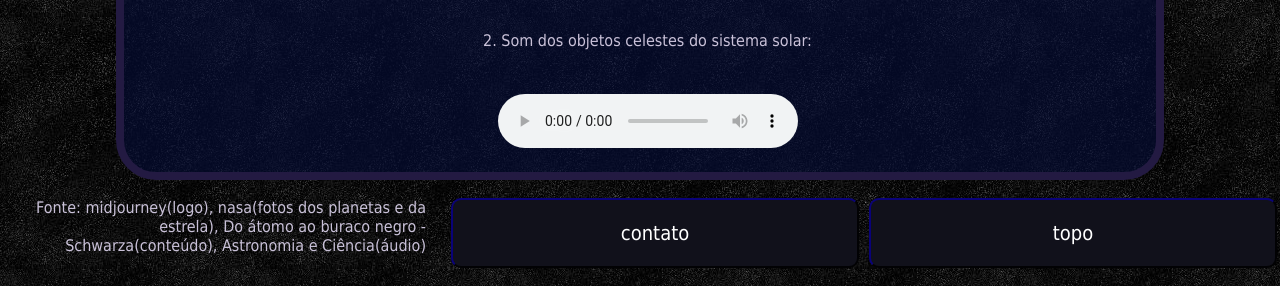
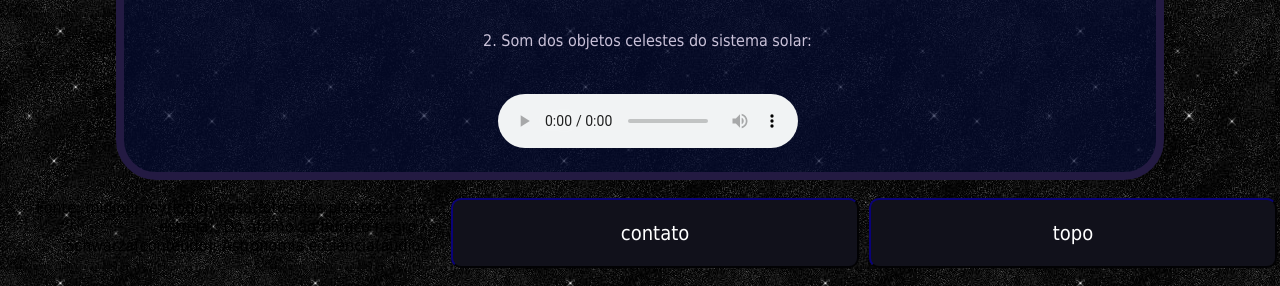
Before and after one commit to joenyrcouto/website_sistemasolar_1.1, a plain HTML site: page index.html in a window 1280 px wide. Shown: the part 2503-2789 px from the top of the page. Drawn offline with nearby package versions, Linux system fonts and the light colour scheme.

Commit message:
Add files via upload

```diff
--- a/css/estilo.css
+++ b/css/estilo.css
@@ -3,7 +3,7 @@
 html {scroll-behavior: smooth;}
 
 body {
-    background-image: url(../imagens/fundo.jpg);
+    background-image: url(../imagens/fundo.png);
 }
 
 div {
@@ -139,4 +139,4 @@ p {
     #topo{margin-bottom: 1%;}
 }
 
-footer{color:rgb(201, 193, 216);}
+footer{color}
```
Also changed, not shown: imagens/fundo.png (added).
